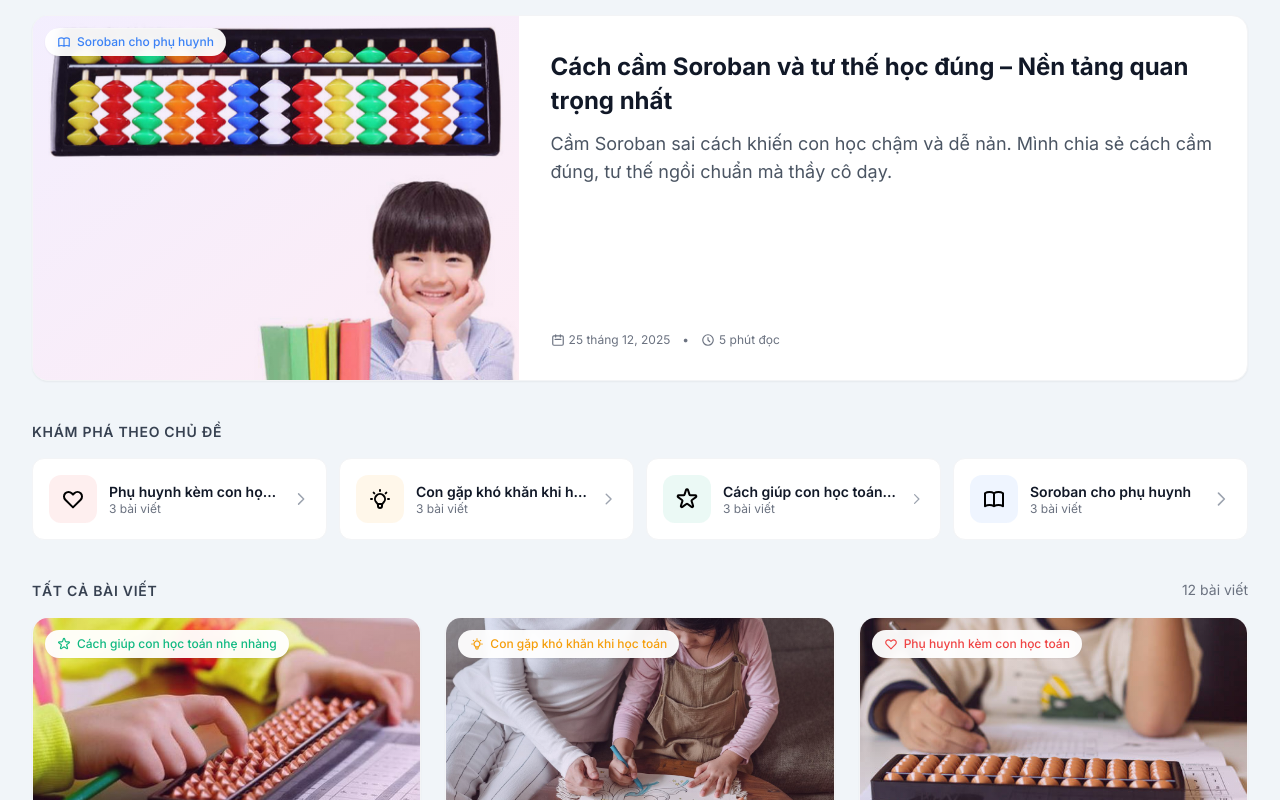
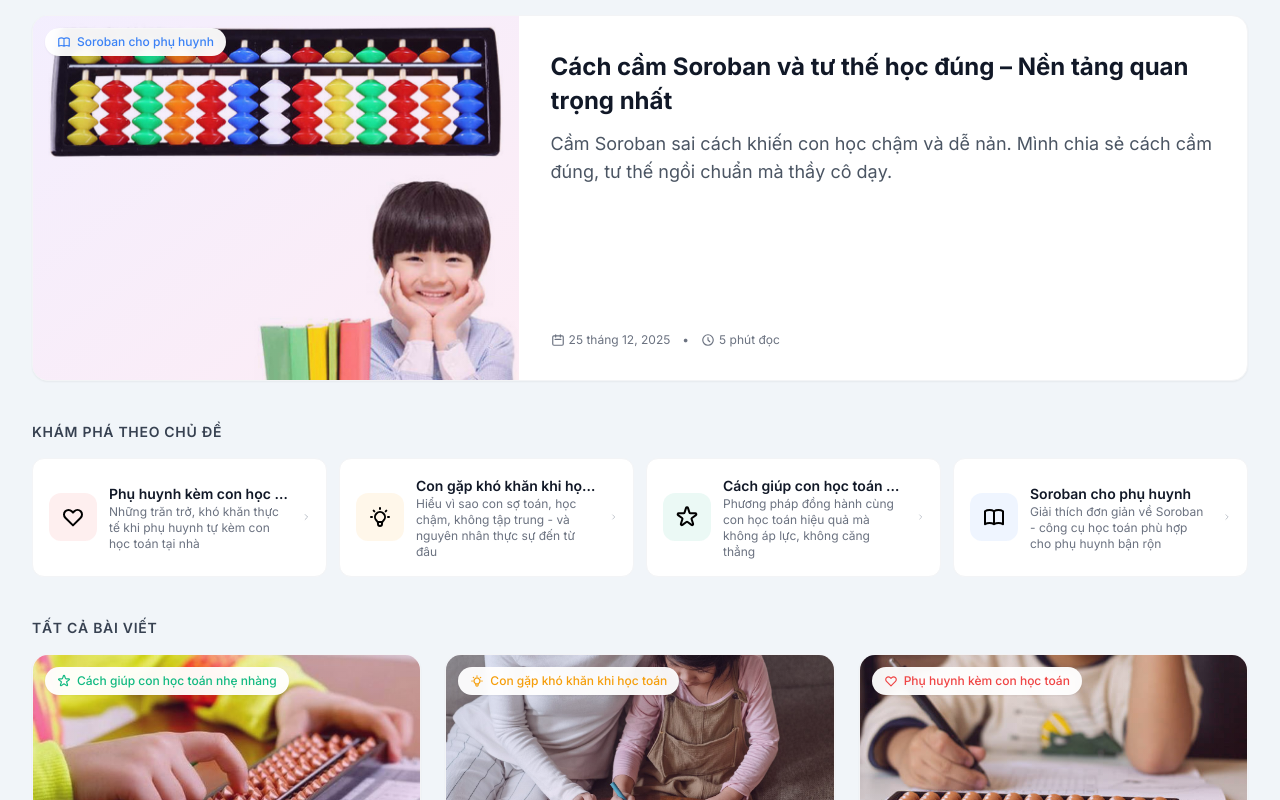
Before and after one commit to nqh2610/sorokidnew, a Next.js app: page /blog in a window 1280 px wide. Shown: the part 392-1192 px from the top of the page. Built offline with nearby package versions, Linux system fonts and the light colour scheme.

Commit message:
seo(blog): Remove total post count display

```diff
--- a/app/blog/danh-muc/[category]/page.jsx
+++ b/app/blog/danh-muc/[category]/page.jsx
@@ -215,11 +215,13 @@ export default function CategoryPage({ params, searchParams }) {
       <main className="max-w-7xl mx-auto px-4 sm:px-6 lg:px-8 py-8 sm:py-12">
         {/* Posts */}
         <section>
-          <div className="flex items-center justify-between mb-6">
-            <p className="text-sm text-gray-500">
-              {currentPage > 1 ? `Trang ${currentPage} • ` : ''}{totalPosts} bài viết
-            </p>
-          </div>
+          {currentPage > 1 && (
+            <div className="flex items-center justify-between mb-6">
+              <p className="text-sm text-gray-500">
+                Trang {currentPage}
+              </p>
+            </div>
+          )}
           <div className="grid grid-cols-1 sm:grid-cols-2 lg:grid-cols-3 gap-6">
             {posts.map(post => (
               <ArticleCard key={post.slug} post={post} />
--- a/app/blog/page.jsx
+++ b/app/blog/page.jsx
@@ -132,7 +132,7 @@ function ArticleCard({ post, category, featured = false }) {
 }
 
 // Category Card Component
-function CategoryCard({ category, postCount }) {
+function CategoryCard({ category }) {
   return (
     <Link
       href={`/blog/danh-muc/${category.slug}`}
@@ -146,7 +146,7 @@ function CategoryCard({ category, postCount }) {
       </div>
       <div className="min-w-0 flex-grow">
         <h3 className="font-semibold text-gray-900 text-sm truncate group-hover:text-violet-600 transition-colors">{category.name}</h3>
-        <p className="text-xs text-gray-500">{postCount} bài viết</p>
+        <p className="text-xs text-gray-500">{category.description || 'Xem bài viết'}</p>
       </div>
       <svg className="w-5 h-5 text-gray-400 group-hover:text-violet-500 group-hover:translate-x-1 transition-all" fill="none" viewBox="0 0 24 24" stroke="currentColor">
         <path strokeLinecap="round" strokeLinejoin="round" strokeWidth={2} d="M9 5l7 7-7 7" />
@@ -167,12 +167,8 @@ export default function BlogPage({ searchParams }) {
     sortOrder: 'desc'
   });
 
-  // Count posts per category (get all posts for count)
+  // Get all posts for featured post selection
   const allPosts = getAllPosts({ sortBy: 'publishedAt', sortOrder: 'desc' });
-  const categoryPostCounts = categories.map(cat => ({
-    ...cat,
-    postCount: allPosts.filter(p => p.category === cat.slug).length
-  }));
 
   // Featured post only on page 1
   const showFeatured = currentPage === 1;
@@ -213,11 +209,10 @@ export default function BlogPage({ searchParams }) {
               Khám phá theo chủ đề
             </h2>
             <div className="grid grid-cols-2 lg:grid-cols-4 gap-3">
-              {categoryPostCounts.map(category => (
+              {categories.map(category => (
                 <CategoryCard
                   key={category.slug}
                   category={category}
-                  postCount={category.postCount}
                 />
               ))}
             </div>
@@ -230,9 +225,6 @@ export default function BlogPage({ searchParams }) {
             <h2 className="text-sm font-semibold text-gray-700 uppercase tracking-wider">
               {currentPage === 1 ? 'Tất cả bài viết' : `Trang ${currentPage}`}
             </h2>
-            <p className="text-sm text-gray-500">
-              {totalPosts} bài viết
-            </p>
           </div>
           <div className="grid grid-cols-1 sm:grid-cols-2 lg:grid-cols-3 gap-6">
             {displayPosts.map(post => {
```
